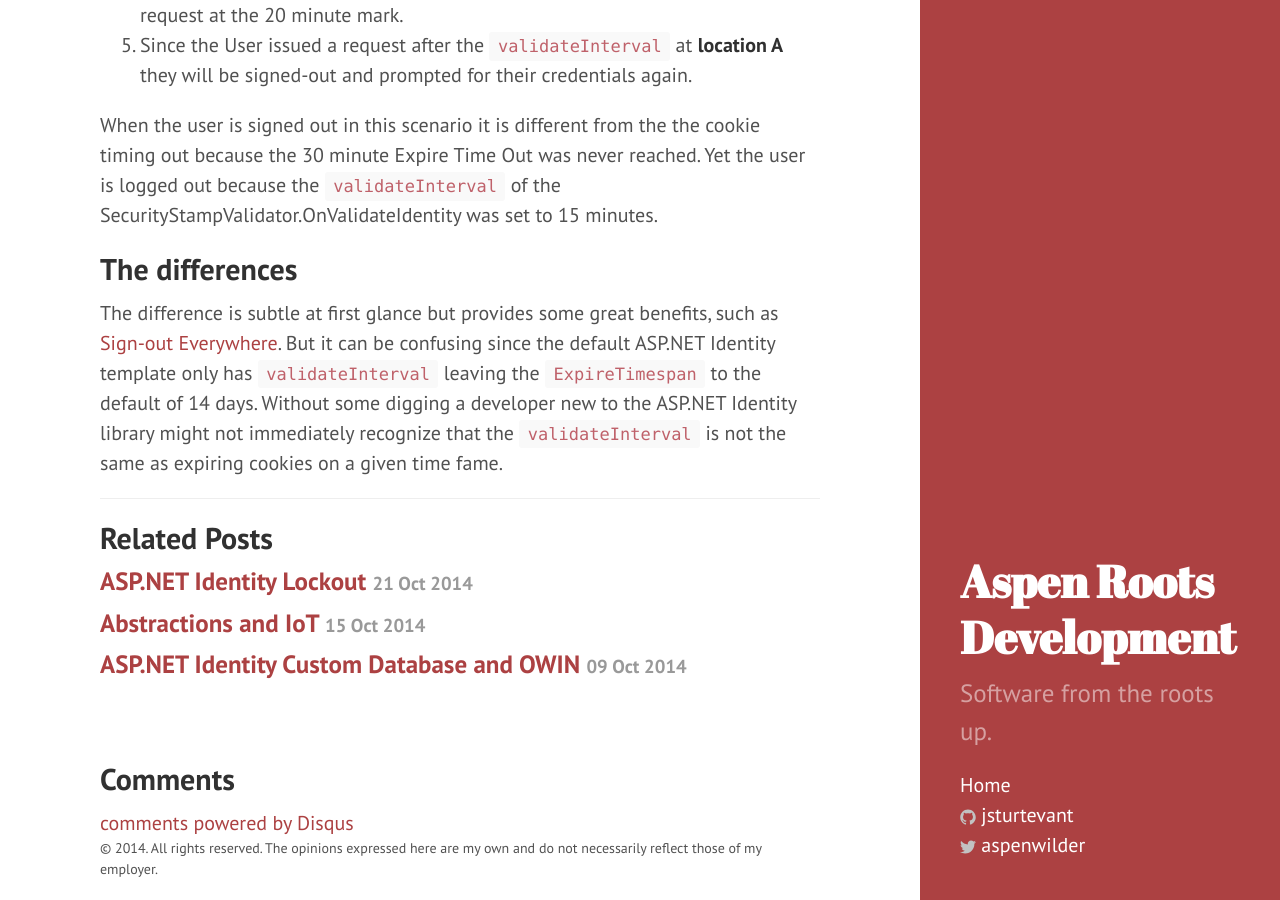
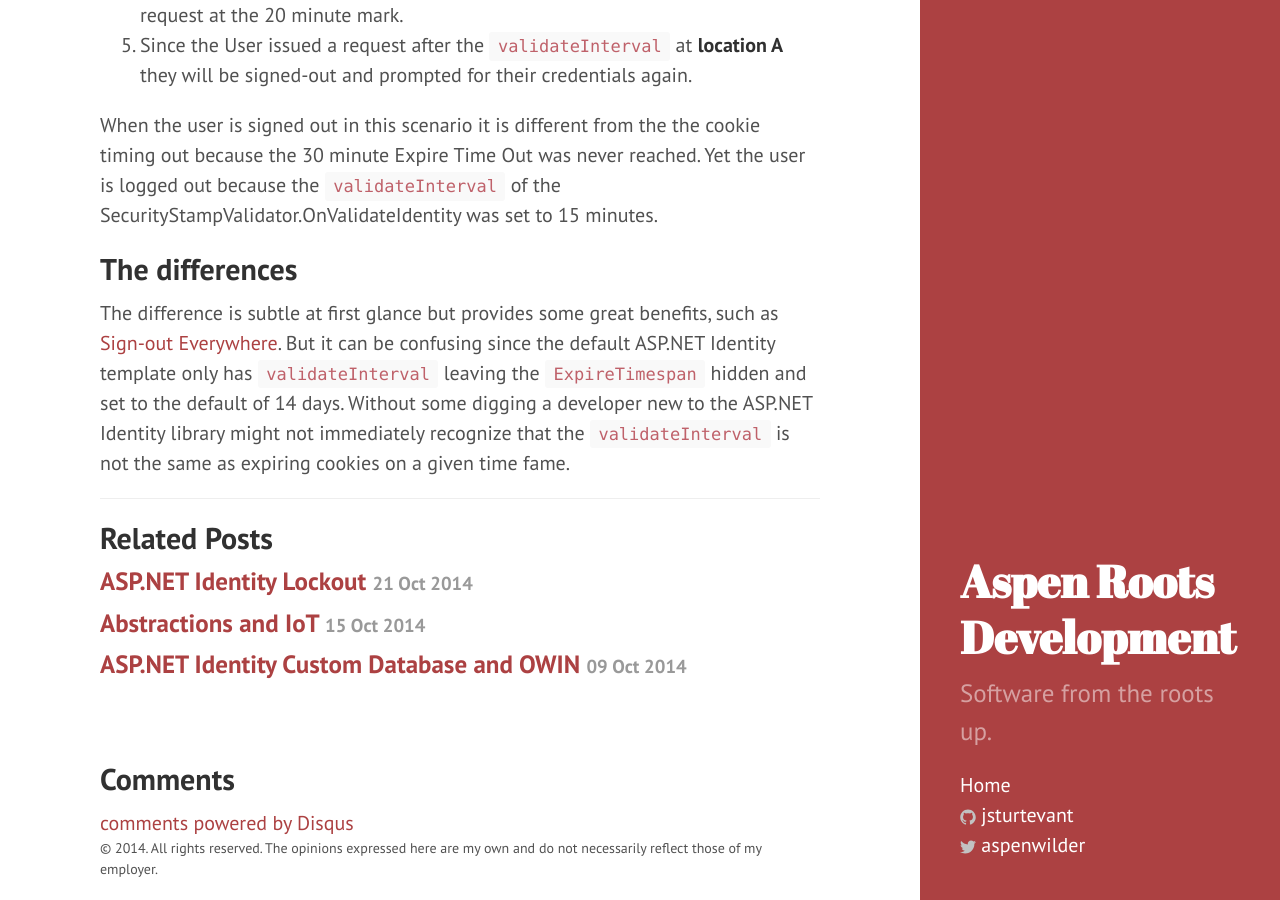
Before and after one commit to jsturtevant/jsturtevant.github.io, a Jekyll site: the page built from _posts/2014-10-29-ASPNET-Identity-Cookie-Authentication-Timeouts.markdown, in a window 1280 px wide and 900 px high, scrolled down 1673 px. Built offline with Jekyll 4.4.1, drawn with Linux system fonts in a browser that asks for light colours; Markdown is read by kramdown in place of the engine named in the settings; comment, search, counter and statistics services are not loaded.

Commit message:
final draft

````diff
--- a/_posts/2014-10-29-ASPNET-Identity-Cookie-Authentication-Timeouts.markdown
+++ b/_posts/2014-10-29-ASPNET-Identity-Cookie-Authentication-Timeouts.markdown
@@ -45,4 +45,4 @@ When the user is signed out in this scenario it is different from the the cookie
 
 
 ## The differences
-The difference is subtle at first glance but provides some great benefits, such as [Sign-out Everywhere](https://aspnet.codeplex.com/SourceControl/latest#Samples/Identity/SingleSignOutSample/readme.txt).  But it can be confusing since the default ASP.NET Identity template only has ```validateInterval``` leaving the ```ExpireTimespan``` to the default of 14 days.   Without some digging a developer new to the ASP.NET Identity library might not immediately recognize that the ```validateInterval``` is not the same as expiring cookies on a given time fame.
+The difference is subtle at first glance but provides some great benefits, such as [Sign-out Everywhere](https://aspnet.codeplex.com/SourceControl/latest#Samples/Identity/SingleSignOutSample/readme.txt).  But it can be confusing since the default ASP.NET Identity template only has ```validateInterval``` leaving the ```ExpireTimespan``` hidden and set to the default of 14 days.   Without some digging a developer new to the ASP.NET Identity library might not immediately recognize that the ```validateInterval``` is not the same as expiring cookies on a given time fame.
````
